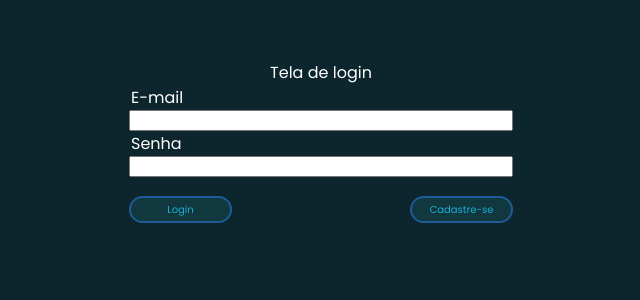
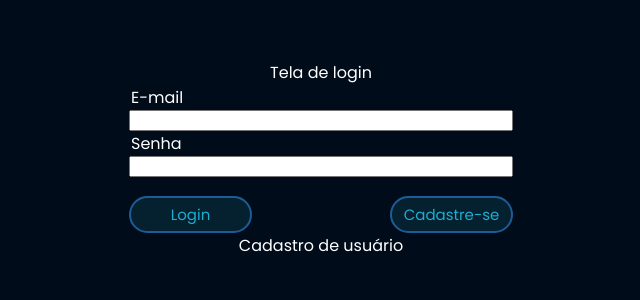
Before and after one commit to AfonsoMachado/blockhub-challenge, a Vue app: page / in a window 1280 px wide. Shown: the top 300 px of the page, without its empty margins (319-959 px from the left). Built offline with nearby package versions, Linux system fonts and the light colour scheme.

Commit message:
instalando vue router para configurar rotas

```diff
--- a/package.json
+++ b/package.json
@@ -9,7 +9,8 @@
   },
   "dependencies": {
     "core-js": "^3.6.5",
-    "vue": "^2.6.11"
+    "vue": "^2.6.11",
+    "vue-router": "^3.5.2"
   },
   "devDependencies": {
     "@vue/cli-plugin-babel": "~4.5.0",
--- a/src/App.vue
+++ b/src/App.vue
@@ -5,19 +5,23 @@
 
     <!-- Tela de login -->
     <Login />
+    <Register />
   </div>
 </template>
 
 <script>
 import HelloWorld from './components/HelloWorld.vue'
 import Login from './components/Login.vue'
+import Register from './components/Register.vue'
 
 export default {
   name: 'App',
   components: {
     // eslint-disable-next-line vue/no-unused-components
     HelloWorld,
+    // eslint-disable-next-line vue/no-unused-components
     Login,
+    Register,
   }
 }
 </script>
@@ -40,7 +44,8 @@ export default {
 
 body {
     margin: 0;
-    background-color: #0D262D;
+    background-color: #000c1a;
+    /* 0D262D */
     color: #fff;
     height: 100%;
 }
--- a/src/components/Login.vue
+++ b/src/components/Login.vue
@@ -49,14 +49,14 @@ legend {
 }
 
 button {
-  width: 103px;
-  height: 27px;
+  width: 123px;
+  height: 37px;
   border-radius: 32px;
   color: #1aafd3;
   background-color: rgba(52,202,219,.1);
   border: 2px solid #1d5c99;
-  font-family: Poppins,sans-serif;
-  font-size: 10px;
+  font-family: Poppins, sans-serif;
+  font-size: 15px;
   cursor: pointer;
   /* letter-spacing: .15rem; */
 }
```
Also changed, not shown: 1 other file (tests, documents, lock files or other folders).
